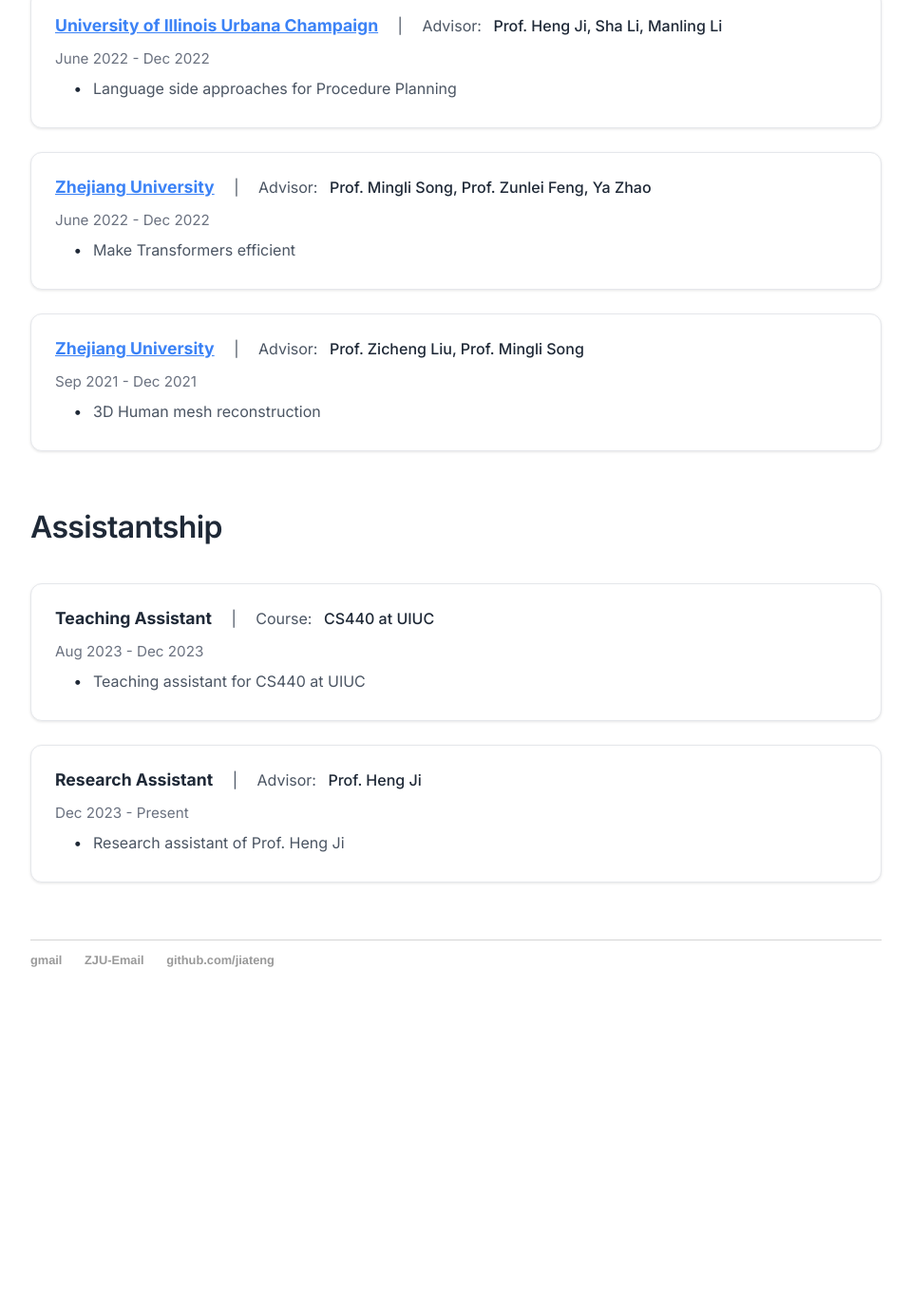
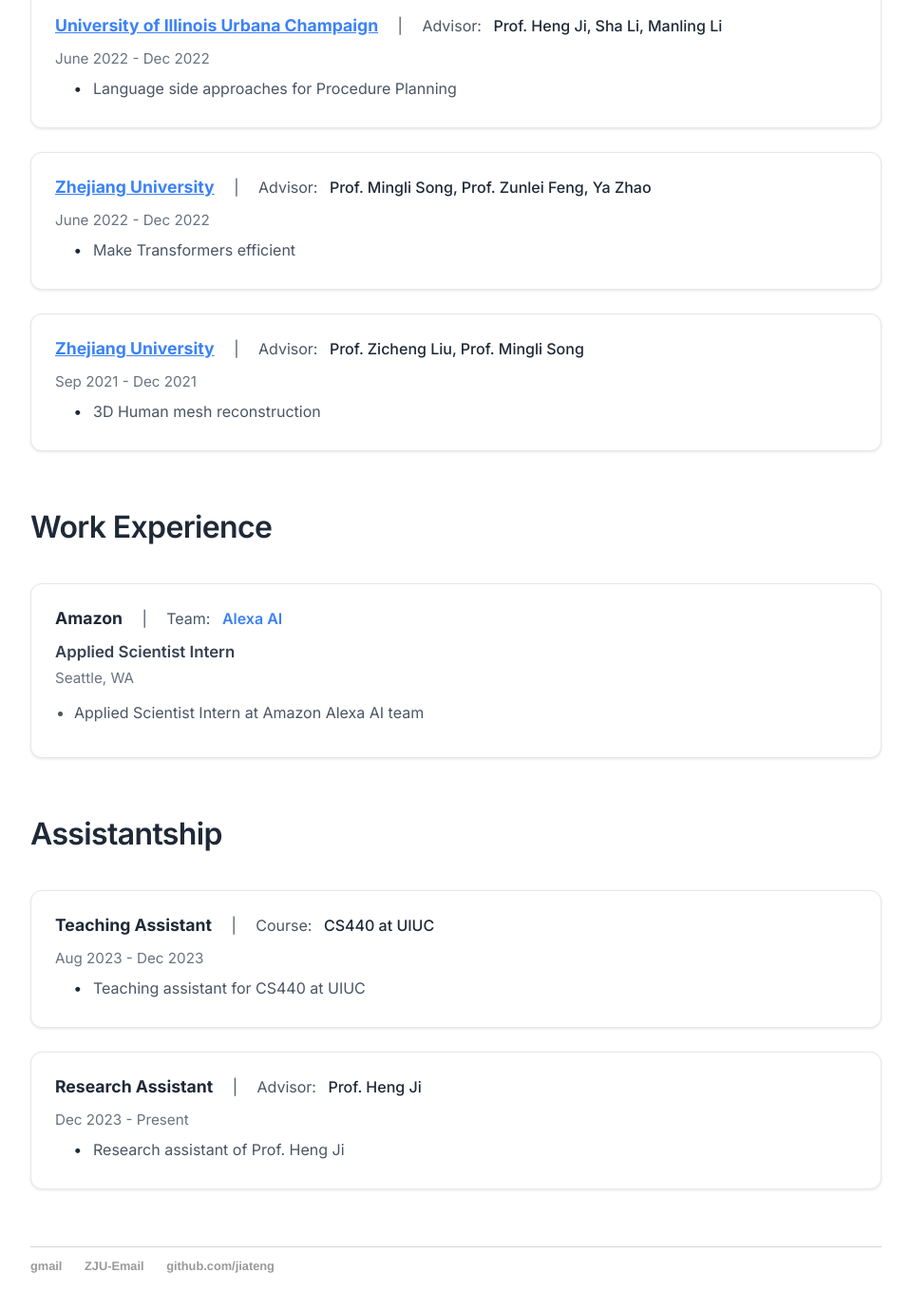
Before and after one commit to Lumos-Jiateng/Lumos-Jiateng.github.io, a Jekyll site: the page built from index.html, in a window 1280 px wide and 1400 px high, scrolled down 5948 px. Shown: the top 1379 px of the window at 95% size, without its empty margins (160-1119 px from the left). Built offline with Jekyll 4.4.1, drawn with Linux system fonts in a browser that asks for light colours; before the commit the page ends 7026 px from its top, so only the background shows below that.

Commit message:
Add Work Experience section with Amazon Alexa AI internship

```diff
--- a/css/main.css
+++ b/css/main.css
@@ -452,6 +452,79 @@ ul.posts li {
 }
 
 /* Assistantship Section Styles */
+/* Work Experience Section */
+.work-experience-section {
+    margin: 60px 0;
+}
+
+.work-experience-section h2 {
+    font-size: 2em;
+    font-weight: 600;
+    color: #1f2937;
+    margin-bottom: 40px;
+    font-family: 'Inter', -apple-system, BlinkMacSystemFont, 'Segoe UI', 'Roboto', sans-serif;
+    letter-spacing: -0.02em;
+}
+
+.work-experience-card {
+    background: white;
+    border-radius: 12px;
+    padding: 25px;
+    margin: 25px 0;
+    border: 1px solid #e5e7eb;
+    box-shadow: 0 1px 3px rgba(0, 0, 0, 0.1);
+    transition: transform 0.2s ease, box-shadow 0.2s ease;
+}
+
+.work-experience-card:hover {
+    transform: translateY(-2px);
+    box-shadow: 0 4px 12px rgba(0, 0, 0, 0.1);
+}
+
+.work-experience-header {
+    margin-bottom: 15px;
+}
+
+.company-name {
+    font-weight: 700;
+    color: #1f2937;
+    font-size: 1.1em;
+    margin-right: 8px;
+}
+
+.team-name {
+    color: #3b82f6;
+    font-weight: 600;
+}
+
+.work-experience-position {
+    font-weight: 600;
+    color: #374151;
+    font-size: 1.05em;
+    margin-bottom: 8px;
+}
+
+.work-experience-location {
+    color: #6b7280;
+    font-size: 0.95em;
+    margin-bottom: 12px;
+}
+
+.work-experience-focus {
+    margin-top: 15px;
+}
+
+.work-experience-focus ul {
+    margin: 0;
+    padding-left: 20px;
+}
+
+.work-experience-focus li {
+    color: #4b5563;
+    line-height: 1.6;
+    margin-bottom: 8px;
+}
+
 .assistantship-section {
     margin: 60px 0;
 }
@@ -640,16 +713,19 @@ ul.posts li {
     overflow: hidden;
     border-radius: 50%;
     cursor: pointer;
-    transition: transform 0.2s ease;
+    transition: transform 0.2s ease, box-shadow 0.3s ease;
     flex-shrink: 0;
+    box-shadow: 0 8px 25px rgba(0, 0, 0, 0.15);
 }
 
 .profile-photo-container:hover {
     transform: scale(1.05);
+    box-shadow: 0 12px 35px rgba(0, 0, 0, 0.25);
 }
 
 .profile-photo-container:active {
     transform: scale(0.95);
+    box-shadow: 0 4px 15px rgba(0, 0, 0, 0.2);
 }
 
 .profile-photo-main,
--- a/index.html
+++ b/index.html
@@ -13,12 +13,6 @@ title: Jiateng Liu, Personal Home Page
 			</div>
 			<div class="greeting-section">
 				<h2 class="greeting">Hi, I'm Jiateng Liu.</h2>
-				<div class="social-icons">
-					<a href="https://scholar.google.com/citations?user=a5_PfQQAAAAJ&hl" class="social-icon">🎓</a>
-					<a href="https://github.com/jiateng" class="social-icon">GitHub</a>
-					<a href="mailto:jiateng0104@gmail.com" class="social-icon">Email</a>
-					<a href="data/Jiateng_CV.pdf" class="social-icon">CV</a>
-				</div>
 			</div>
 		</div>
 	</div>
@@ -311,6 +305,28 @@ title: Jiateng Liu, Personal Home Page
     </div>
   </div>
 
+  <!-- Work Experience Section -->
+  <div class="work-experience-section">
+    <h2>Work Experience</h2>
+
+    <!-- Amazon Alexa AI -->
+    <div class="work-experience-card">
+      <div class="work-experience-header">
+        <span class="company-name">Amazon</span>
+        <span class="advisor-label">|</span>
+        <span class="advisor-label">Team:</span>
+        <span class="team-name">Alexa AI</span>
+      </div>
+      <div class="work-experience-position">Applied Scientist Intern</div>
+      <div class="work-experience-location">Seattle, WA</div>
+      <div class="work-experience-focus">
+        <ul>
+          <li>Applied Scientist Intern at Amazon Alexa AI team</li>
+        </ul>
+      </div>
+    </div>
+  </div>
+
   <!-- Assistantship Section -->
   <div class="assistantship-section">
     <h2>Assistantship</h2>
```
